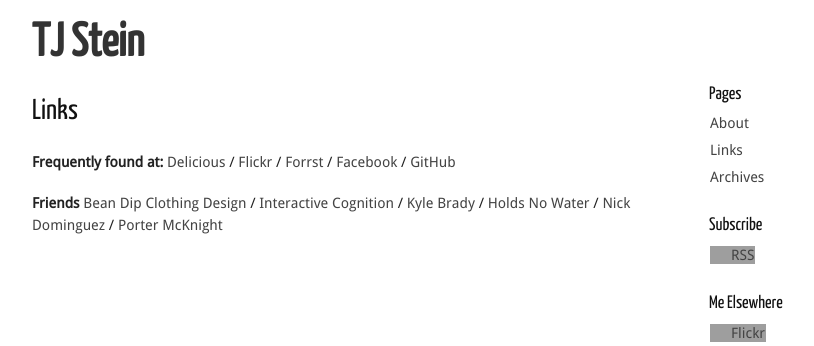
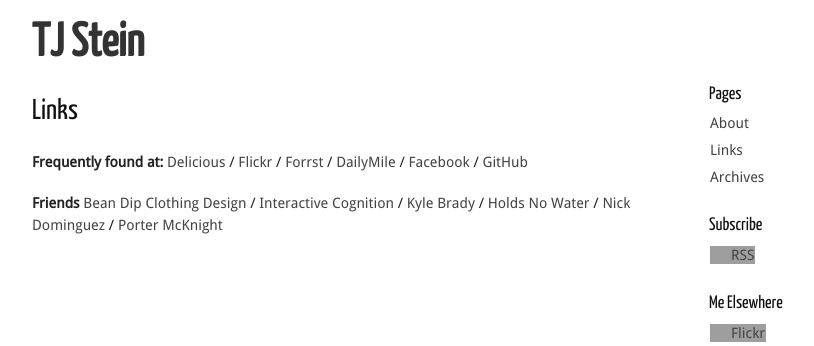
Before and after one commit to tjstein/tjstein.com, a Jekyll site: the page built from links/index.html, in a window 1280 px wide, cut to the strip 0-346 px from the top of the page. Shown: the whole strip, without its empty margins (133-947 px from the left). Built offline with Jekyll 4.4.1, drawn with Linux system fonts in a browser that asks for light colours; nearby versions of some CDN libraries; Markdown is read by kramdown in place of the engine named in the settings; comment, search, counter and statistics services are not loaded; grey boxes are pictures that could not be loaded.

Commit message:
adding link to daily mile

```diff
--- a/links/index.html
+++ b/links/index.html
@@ -7,6 +7,7 @@ title: Links
 <li><a href="http://del.icio.us/bummercloud" rel="me" title="del.icio.us">Delicious</a></li>
 <li><a href="http://flickr.com/thomasjstein" rel="me" title="Flickr">Flickr</a></li>
 <li><a href="http://forr.st/-BummerCloud" rel="me" title="Forrst">Forrst</a></li>
+<li><a href="http://www.dailymile.com/people/bummercloud" rel="me" title="DailyMile">DailyMile</a></li>
 <li><a href="http://www.facebook.com/tj.stein" rel="me" title="Facebook">Facebook</a></li>
 <li class="last"><a href="http://github.com/bummercloud" rel="me" title="GitHub">GitHub</a></li>
 </ul>
```
